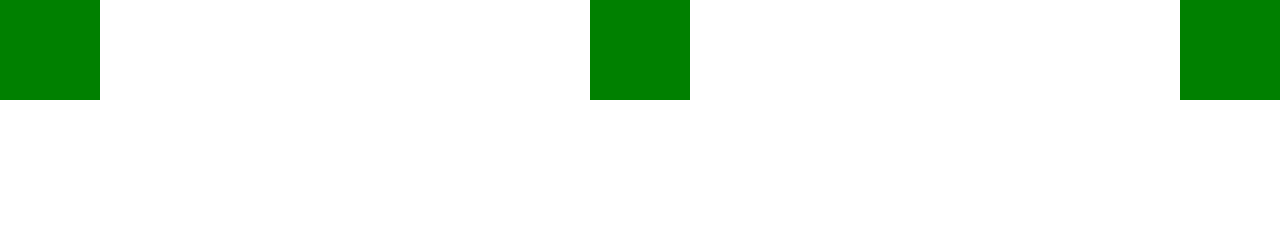
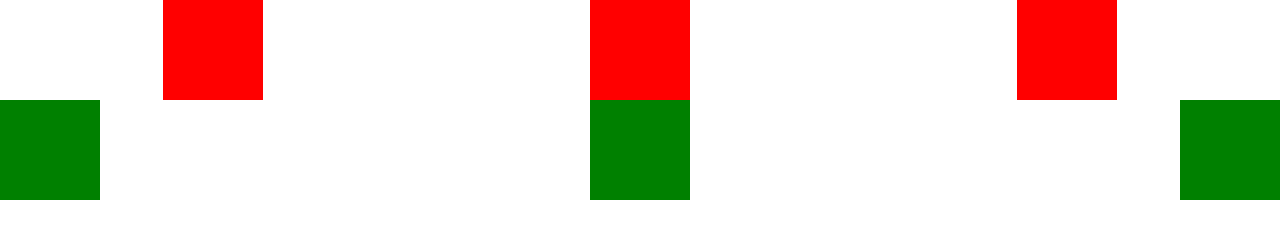
Before and after one commit to baska9606/owog-ner, a plain HTML site: page index.html in a window 1280 px wide. Drawn offline with Linux system fonts and the light colour scheme.

Commit message:
Fixed bug

```diff
--- a/index.html
+++ b/index.html
@@ -8,9 +8,9 @@
 </head>
 <body>
     <div class="flex">
-        <div class="ulaan"></div>
-        <div class="ulaan"></div>
-        <div class="ulaan"></div>
+        <div class="red"></div>
+        <div class="red"></div>
+        <div class="red"></div>
     </div>
     <div class="flex space-between">
         <div class="green"></div>
```
